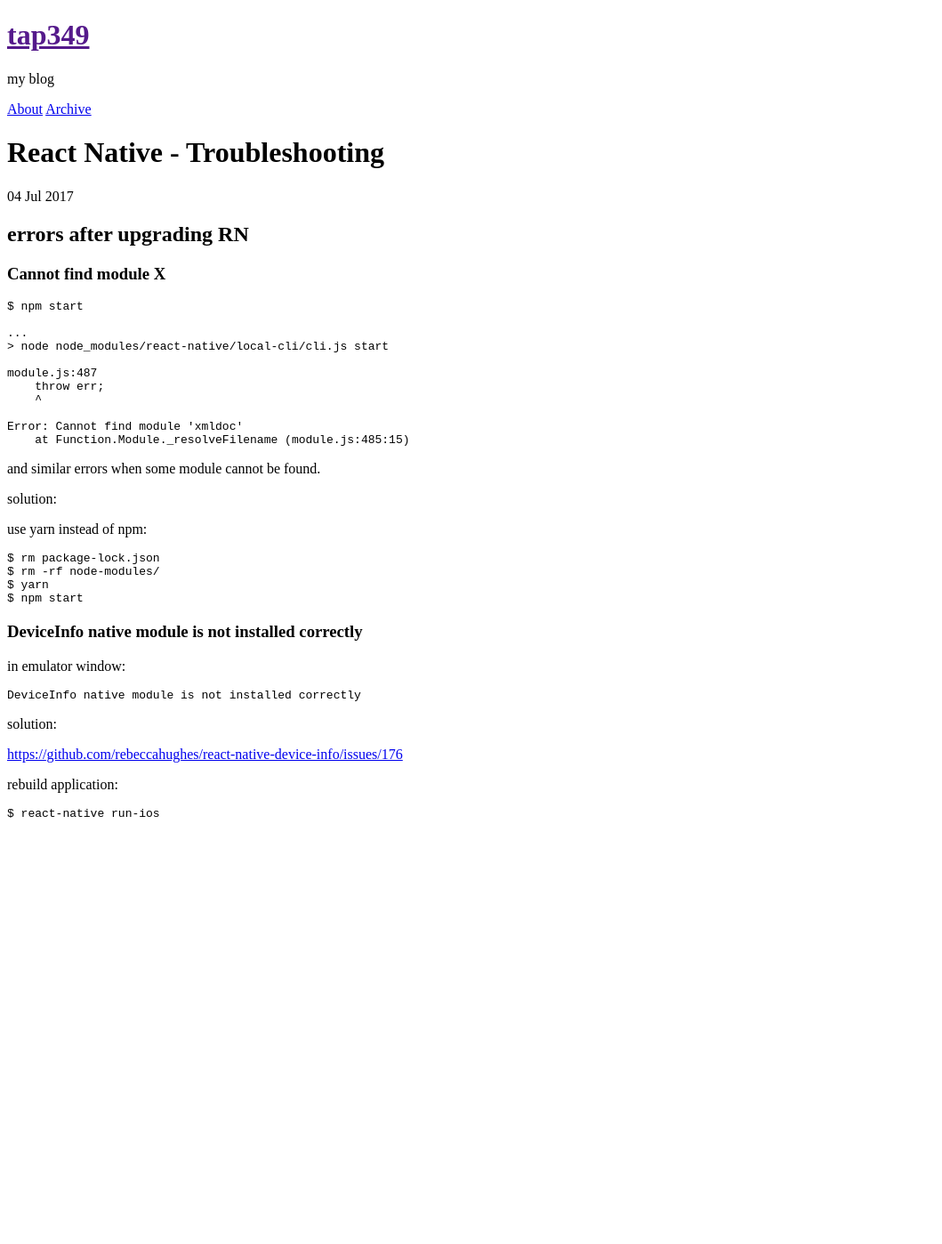
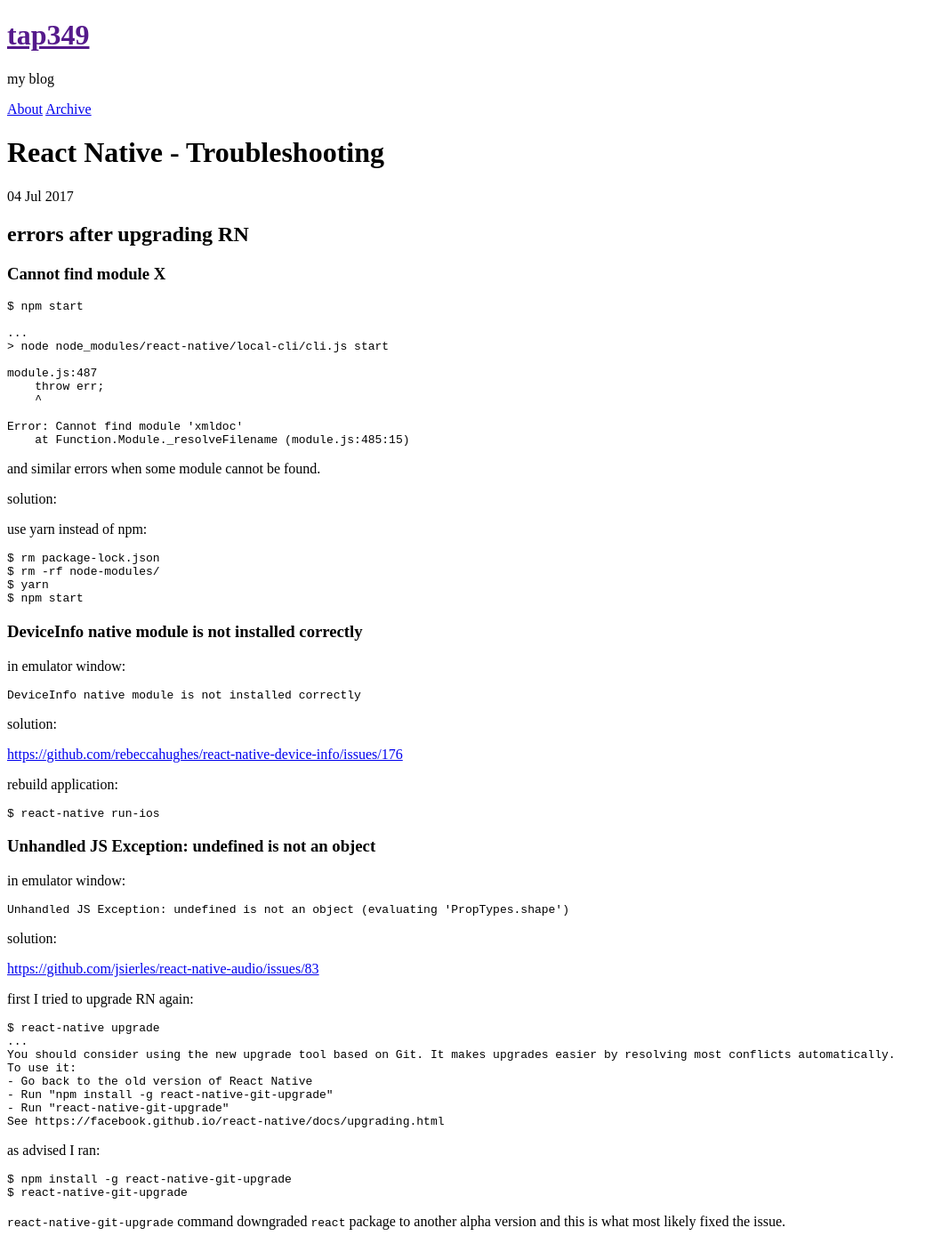
Before and after one commit to tap349/tap349.github.io, a Jekyll site: the page built from _posts/2017-07-04-react-native-troubleshooting.md, in a window 1280 px wide. Shown: the whole page at 89% size, without its empty margins (0-1059 px from the left). Built offline with Jekyll 4.4.1, drawn with Linux system fonts in a browser that asks for light colours; before the commit the page ends 935 px from its top, so only the background shows below that.

Commit message:
update 2017-07-04_19:32:04

````diff
--- a/_posts/2017-07-04-react-native-troubleshooting.md
+++ b/_posts/2017-07-04-react-native-troubleshooting.md
@@ -56,3 +56,38 @@
 ```sh
 $ react-native run-ios
 ```
+
+### Unhandled JS Exception: undefined is not an object
+
+in emulator window:
+
+```sh
+Unhandled JS Exception: undefined is not an object (evaluating 'PropTypes.shape')
+```
+
+solution:
+
+<https://github.com/jsierles/react-native-audio/issues/83>
+
+first I tried to upgrade RN again:
+
+```sh
+$ react-native upgrade
+...
+You should consider using the new upgrade tool based on Git. It makes upgrades easier by resolving most conflicts automatically.
+To use it:
+- Go back to the old version of React Native
+- Run "npm install -g react-native-git-upgrade"
+- Run "react-native-git-upgrade"
+See https://facebook.github.io/react-native/docs/upgrading.html
+```
+
+as advised I ran:
+
+```sh
+$ npm install -g react-native-git-upgrade
+$ react-native-git-upgrade
+```
+
+`react-native-git-upgrade` command downgraded `react` package to
+another alpha version and this is what most likely fixed the issue.
````
